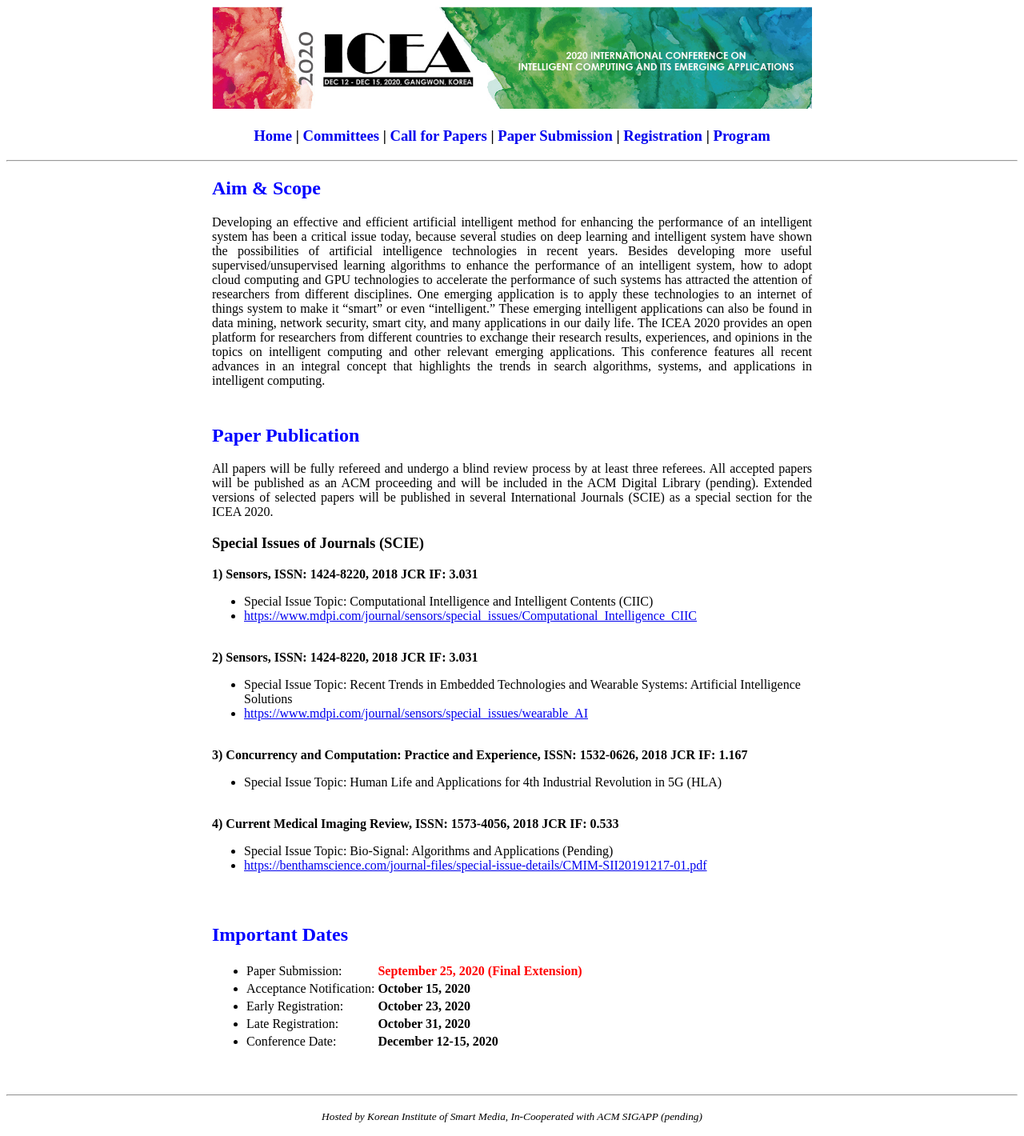
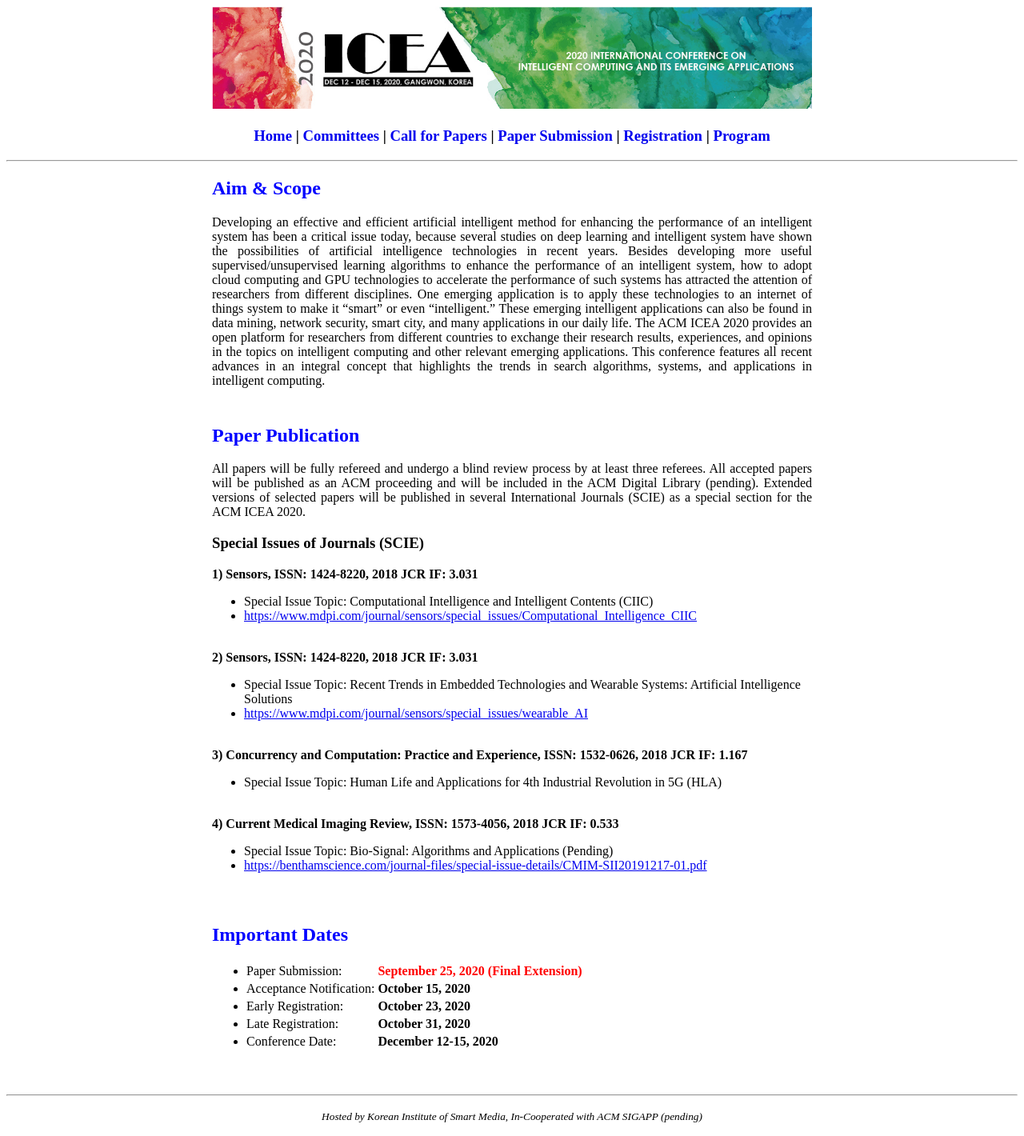
Before and after one commit to icea-conf/2020, a Jekyll site: the page built from papers/index.html, in a window 1280 px wide. Shown: the whole page at 80% size. Built offline with Jekyll 4.4.1, drawn with Linux system fonts in a browser that asks for light colours.

Commit message:
Update index.html

```diff
--- a/papers/index.html
+++ b/papers/index.html
@@ -6,12 +6,12 @@
       <div class="content">
             <div>
                   <h2 style="color:#0000FF">Aim & Scope</h2>
-                        <p style="text-align: justify">Developing an effective and efficient artificial intelligent method for enhancing the performance of an intelligent system has been a critical issue today, because several studies on deep learning and intelligent system have shown the possibilities of artificial intelligence technologies in recent years. Besides developing more useful supervised/unsupervised learning algorithms to enhance the performance of an intelligent system, how to adopt cloud computing and GPU technologies to accelerate the performance of such systems has attracted the attention of researchers from different disciplines. One emerging application is to apply these technologies to an internet of things system to make it “smart” or even “intelligent.” These emerging intelligent applications can also be found in data mining, network security, smart city, and many applications in our daily life. The ICEA 2020 provides an open platform for researchers from different countries to exchange their research results, experiences, and opinions in the topics on intelligent computing and other relevant emerging applications.  This conference features all recent advances in an integral concept that highlights the trends in search algorithms, systems, and applications in intelligent computing.</p>
+                        <p style="text-align: justify">Developing an effective and efficient artificial intelligent method for enhancing the performance of an intelligent system has been a critical issue today, because several studies on deep learning and intelligent system have shown the possibilities of artificial intelligence technologies in recent years. Besides developing more useful supervised/unsupervised learning algorithms to enhance the performance of an intelligent system, how to adopt cloud computing and GPU technologies to accelerate the performance of such systems has attracted the attention of researchers from different disciplines. One emerging application is to apply these technologies to an internet of things system to make it “smart” or even “intelligent.” These emerging intelligent applications can also be found in data mining, network security, smart city, and many applications in our daily life. The ACM ICEA 2020 provides an open platform for researchers from different countries to exchange their research results, experiences, and opinions in the topics on intelligent computing and other relevant emerging applications.  This conference features all recent advances in an integral concept that highlights the trends in search algorithms, systems, and applications in intelligent computing.</p>
             </div>
 
             <div style="padding-top: 10px">
                   <h2 style="color:#0000FF">Paper Publication</h2>
-                        <p style="text-align: justify">All papers will be fully refereed and undergo a blind review process by at least three referees. All accepted papers will be published as an ACM proceeding and will be included in the ACM Digital Library (pending). Extended versions of selected papers will be published in several International Journals (SCIE) as a special section for the ICEA 2020.</p>
+                        <p style="text-align: justify">All papers will be fully refereed and undergo a blind review process by at least three referees. All accepted papers will be published as an ACM proceeding and will be included in the ACM Digital Library (pending). Extended versions of selected papers will be published in several International Journals (SCIE) as a special section for the ACM ICEA 2020.</p>
 
                   <h3>Special Issues of Journals (SCIE)</h3>
                         <b>1) Sensors, ISSN: 1424-8220, 2018 JCR IF: 3.031</b>
```
